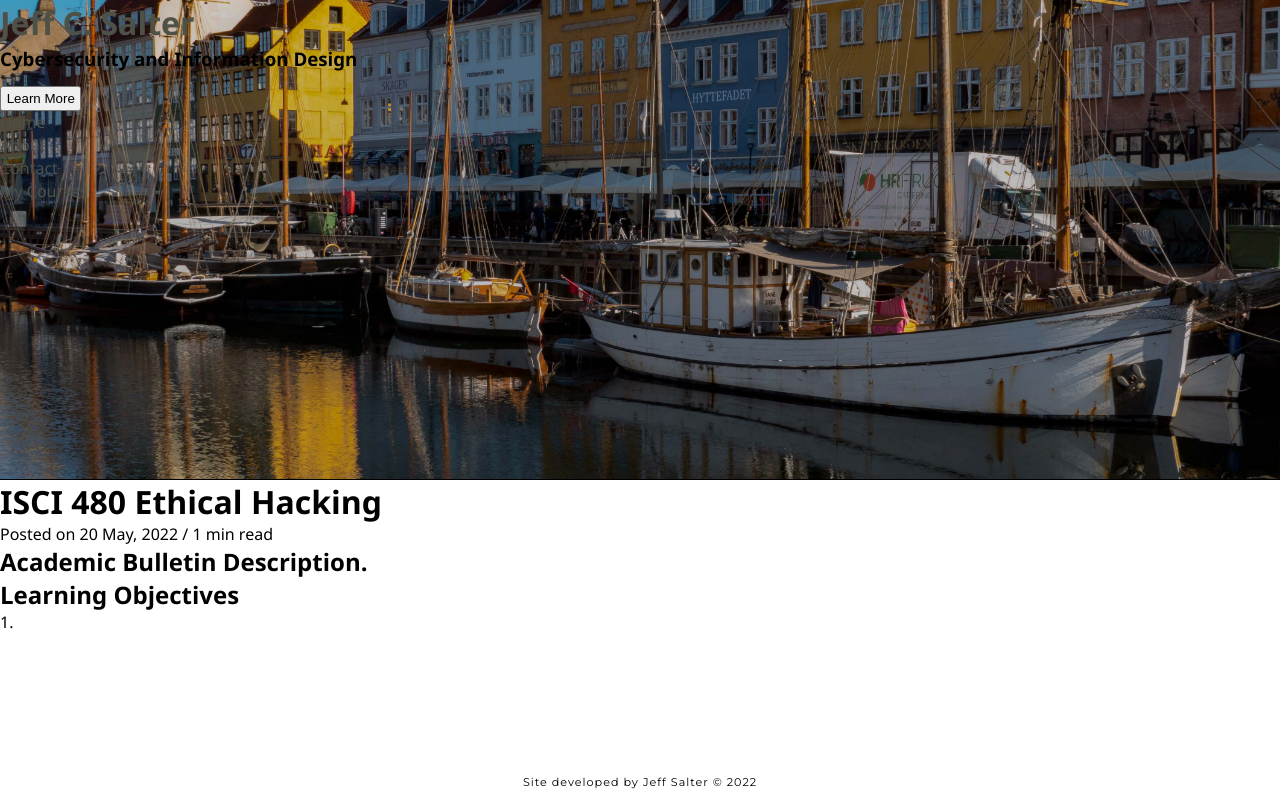
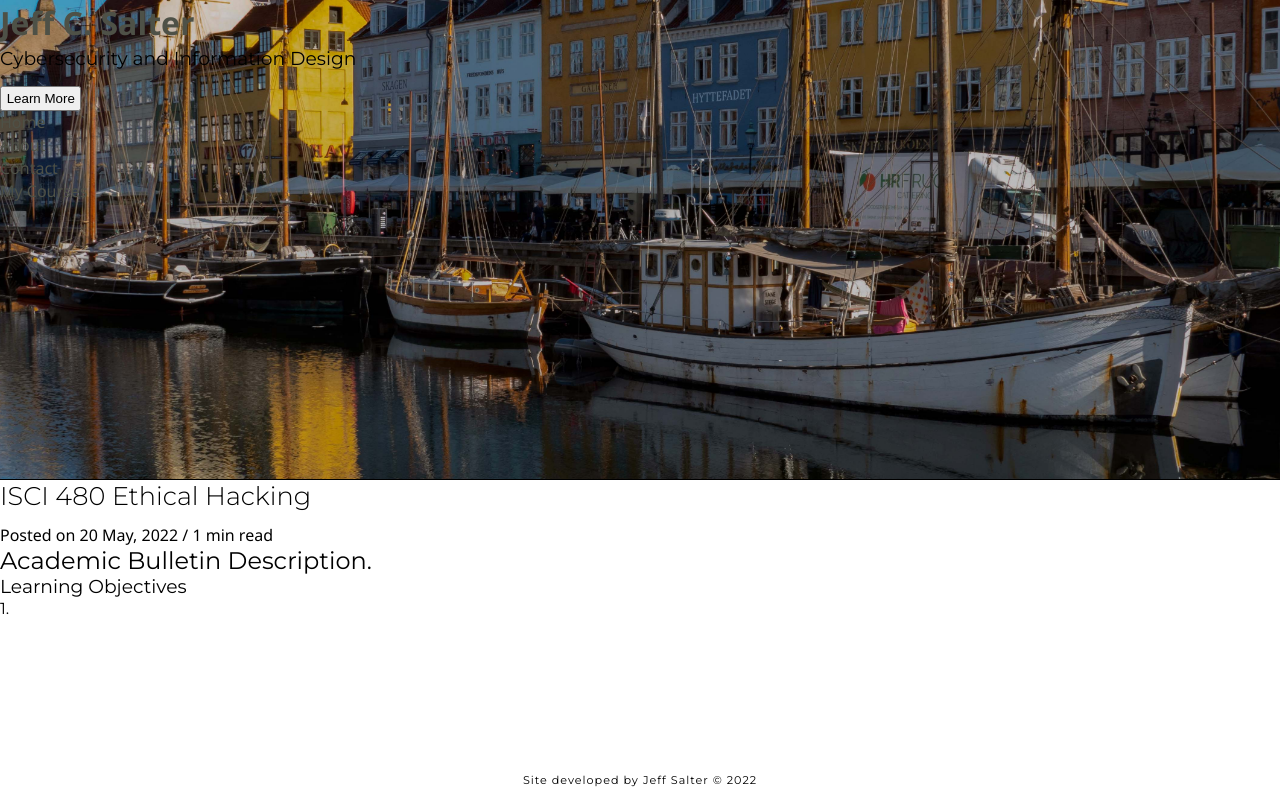
Before and after one commit to Goldfinger63/salter-02, a Gatsby site: page /blog/ethical-hacking in a window 1280 px wide. Built offline with nearby package versions, Linux system fonts and the light colour scheme; Gatsby itself is replaced by a stand-in of ours.

Commit message:
markdown-styles

```diff
--- a/gatsby-config.js
+++ b/gatsby-config.js
@@ -7,6 +7,7 @@
     author: "Jeff Salter"
   },
   plugins: [
+
     "gatsby-transformer-remark",
     {
       resolve: `gatsby-source-filesystem`,
--- a/src/components/blogpost.module.css
+++ b/src/components/blogpost.module.css
@@ -9,3 +9,24 @@
     font-size: 1.6em;
     margin-bottom: .5em;
 }
+.blogMeta {
+    font-family: 'Montserrat', sans-serif;
+    font-weight: 300;
+    font-size: .8em;
+}
+h2 {
+    font-family: 'Montserrat', sans-serif;
+    font-weight: 400;
+}
+h3 {
+    font-family: 'Montserrat', sans-serif;
+    font-weight: 400;
+}
+p {
+    font-family: 'Montserrat', sans-serif;
+    font-weight: 400;
+    line-height: 1.4;
+}
+ol {
+    margin-left: 1.5em;
+}
--- a/src/posts/ethical-hacking.md
+++ b/src/posts/ethical-hacking.md
@@ -6,5 +6,5 @@
 ## Academic Bulletin Description.
 
 
-## Learning Objectives
+### Learning Objectives
 1.
--- a/src/posts/isci250.md
+++ b/src/posts/isci250.md
@@ -7,7 +7,7 @@
 
 This course provides a comprehensive overview of modern day website development for information intensive organizations. Students will examine the current tools and standards used in today’s field and learn how they function together in a modern web environment. The course provides a solid web development foundation focusing on content management and website design with an emphasis on today’s myriad of viewing devices and specific reference to the unique needs of information intensive institutions.
 
-## Learning Outcomes
+### Learning Outcomes
 1.	Students will describe how to build a website with HTML5.
 2.	Students will describe how to apply CSS3 to an existing website.
 3.	Students will describe how to apply JavaScript to an existing website.
--- a/src/posts/isci340-online.md
+++ b/src/posts/isci340-online.md
@@ -6,7 +6,7 @@
 ## Academic Bulletin Description.
 This course provides students with essential skills and training in information and cyber security leading to the option to complete the CSSA certification process through Check Point Software Technologies.
 
-## Lrarning Objectives
+### Learning Objectives
 1.	Explain and demonstrate how Check Point R81 Security Management products work and how they protect networks.
 2.	Produce the essential elements of a security policy (informed by the elements and capabilities of Check Point R81 Security Management).
 3.	Implement information skills gained through collaboration with industry leaders, architects, and instructors.
--- a/src/templates/blog-post.js
+++ b/src/templates/blog-post.js
@@ -1,7 +1,7 @@
 import React from "react"
 import { graphql } from "gatsby"
 import Layout from "../components/layout"
-
+import { blogMeta, blogTitle } from "../components/blogpost.module.css"
 
 export const query = graphql`
     query($slug: String!) {
@@ -20,7 +20,7 @@
     return (
       <Layout>
         <div>
-          <h1>{props.data.markdownRemark.frontmatter.title}</h1>
+          <h1 className={blogTitle}>{props.data.markdownRemark.frontmatter.title}</h1>
           <span>
             Posted on {props.data.markdownRemark.frontmatter.date}{" "}
             <span> / </span> {props.data.markdownRemark.timeToRead} min read
```
